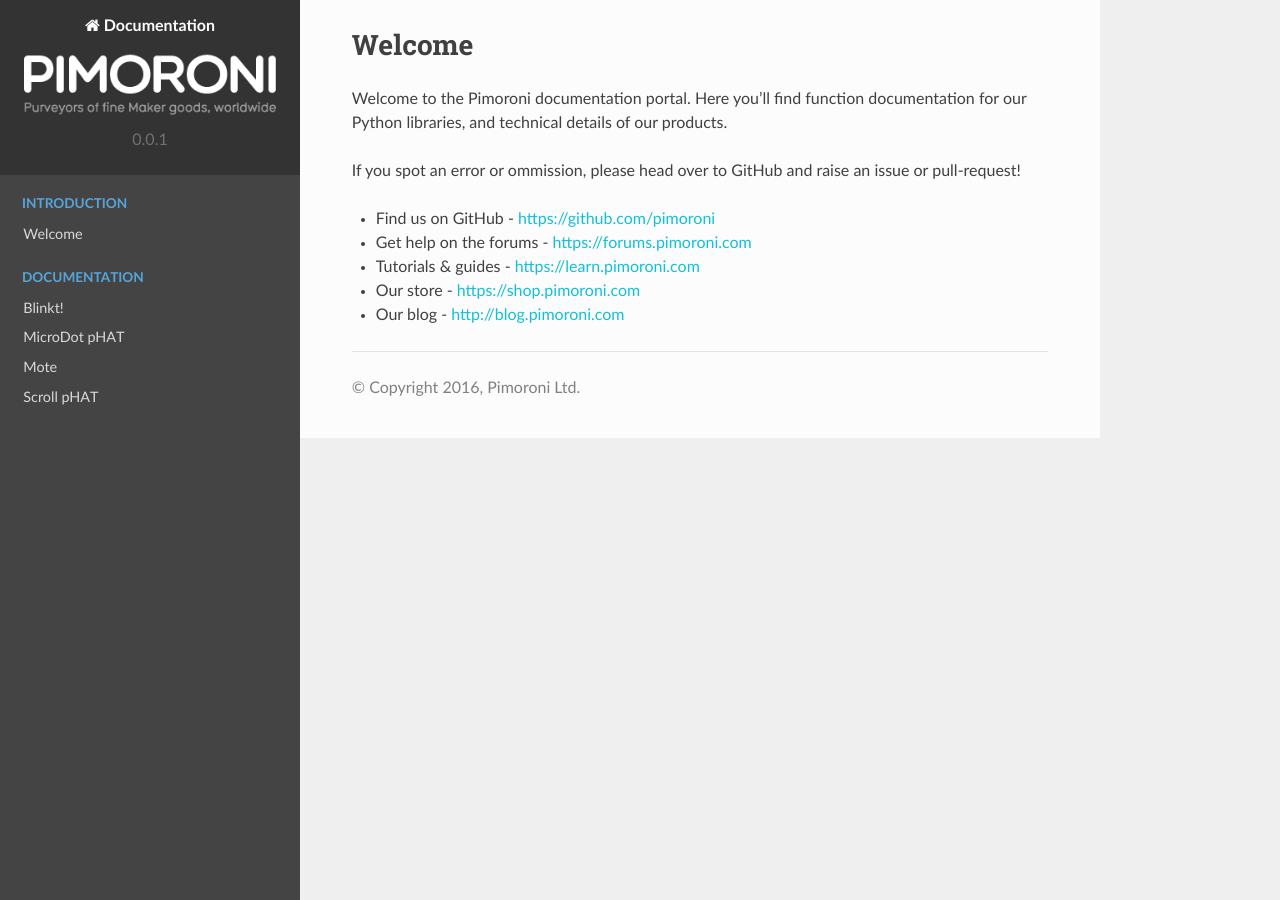
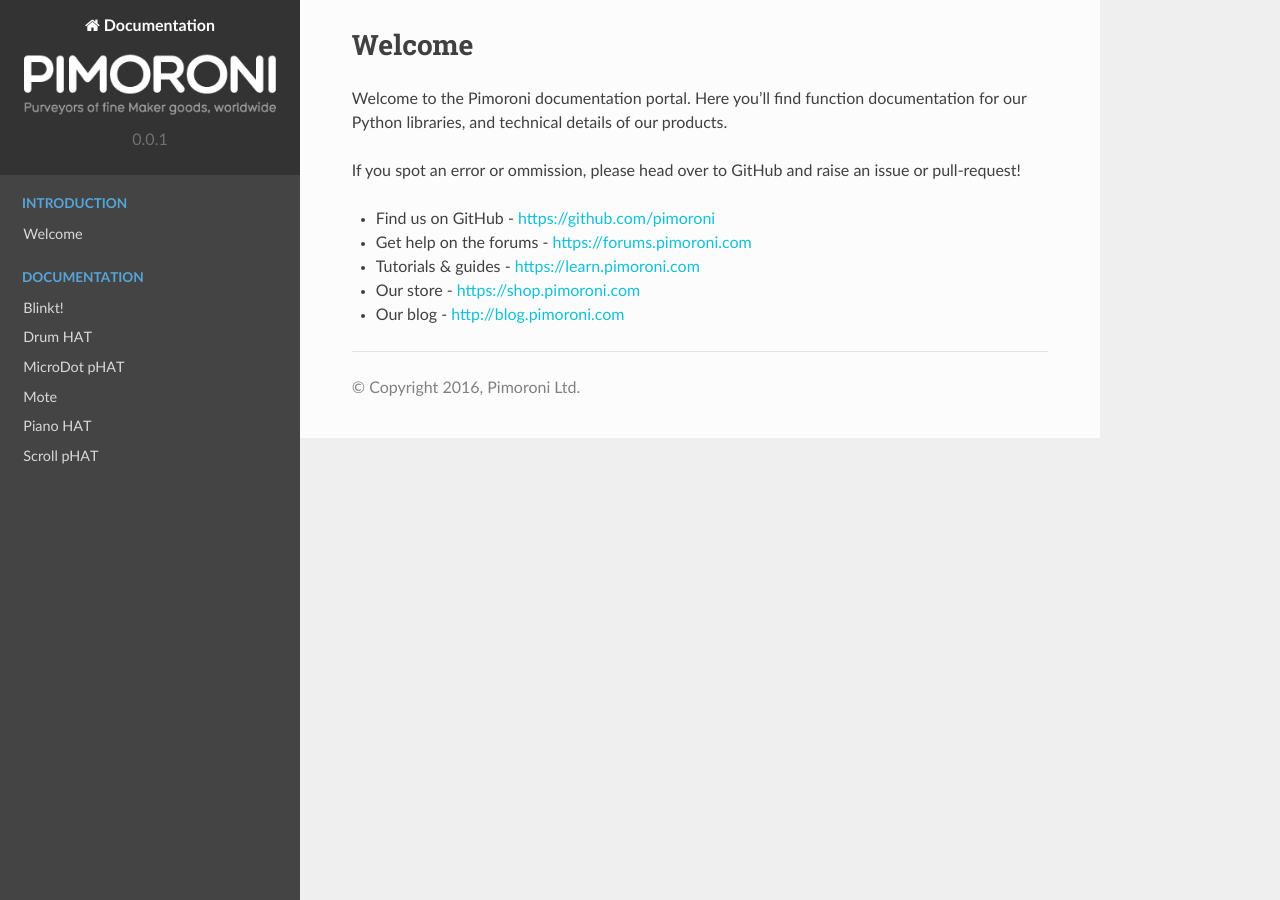
Before and after one commit to pimoroni/docs, a Sphinx documentation site: the page built from sphinx/index.rst, in a window 1280 px wide. Built offline with Sphinx 7.4.7 and the Read the Docs theme 2.0.0, drawn with Linux system fonts in a browser that asks for light colours.

Commit message:
Added Drum/Piano HAT

```diff
--- a/sphinx/conf.py
+++ b/sphinx/conf.py
@@ -19,7 +19,9 @@
     Doc('Blinkt!','blinkt'),
     Doc('MicroDot pHAT','microdotphat'),
     Doc('Scroll pHAT','scrollphat'),
-    Doc('Mote','mote')
+    Doc('Mote','mote'),
+    Doc('Piano HAT','pianohat'),
+    Doc('Drum HAT','drumhat')
 ]
 
 docs = map(lambda x:x.pickle(), docs)
```
